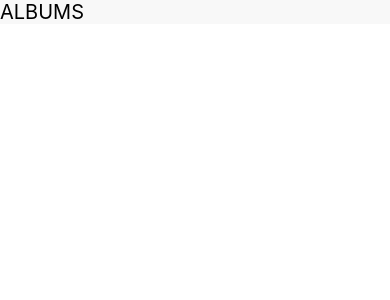
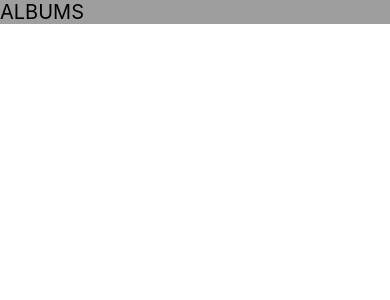
Before and after one commit to padrisimo/albums, a React Native app: screen / in a window 390 px wide. Shown: the top 300 px of the page. Built offline with nearby package versions, Linux system fonts and the light colour scheme.

Commit message:
styling components

```diff
--- a/src/components/header.js
+++ b/src/components/header.js
@@ -13,7 +13,7 @@ const Header = () => {
 
 const styles = {
   viewStyle: {
-    backgroundColor: '#F8F8F8'
+    backgroundColor: '#9E9E9E'
   },
   textStyle: {
     fontSize: 20
```
